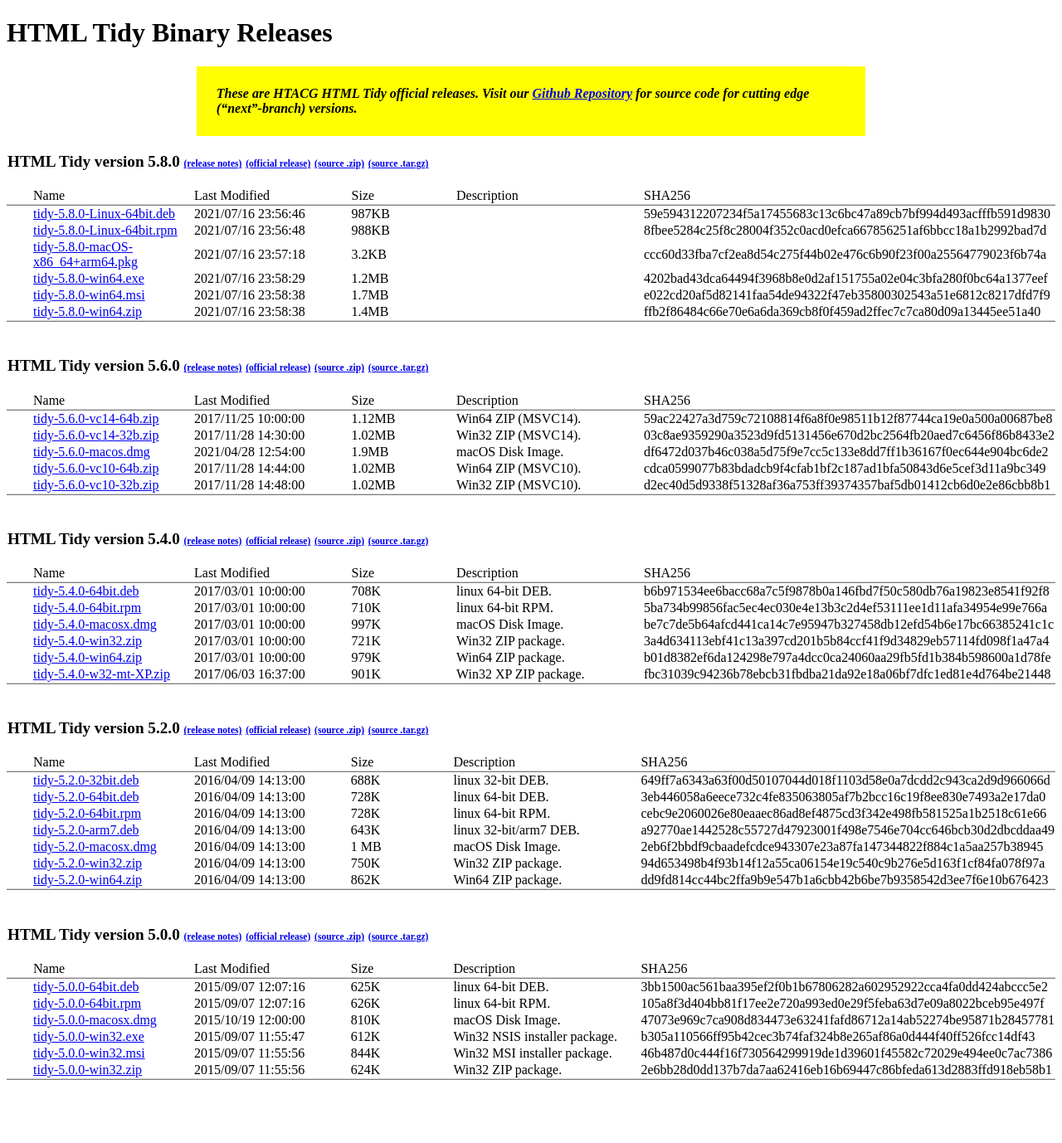
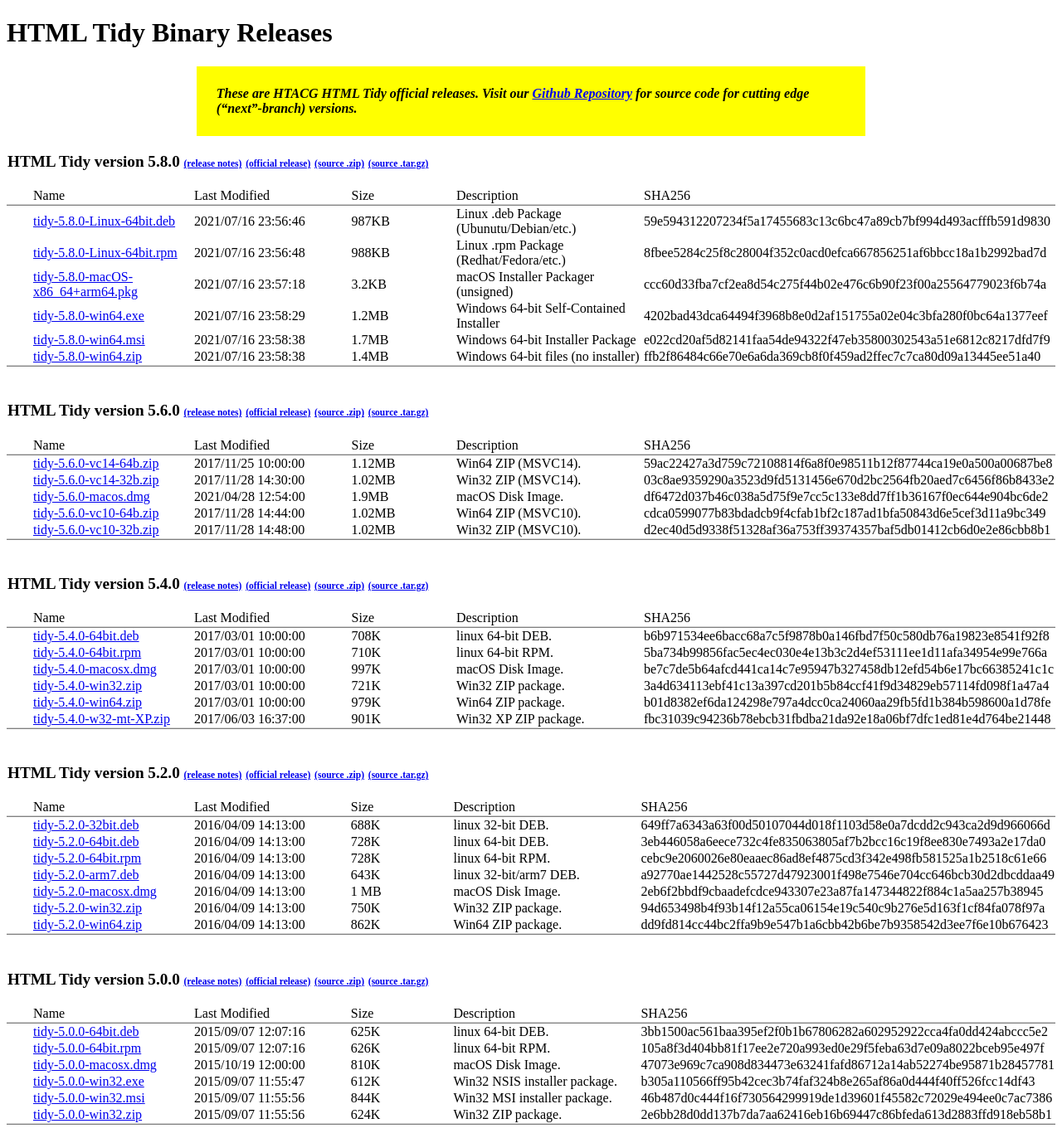
Before and after one commit to htacg/html-tidy.org.binaries, a Jekyll site: the page built from index.html, in a window 1280 px wide. Shown: the whole page at 83% size. Built offline with Jekyll 4.4.1, drawn with Linux system fonts in a browser that asks for light colours; before the commit the page ends 1324 px from its top, so only the background shows below that.

Commit message:
Need descriptions ;-)

```diff
--- a/_data/tidy.yml
+++ b/_data/tidy.yml
@@ -5,37 +5,37 @@
     - filename: tidy-5.8.0-Linux-64bit.deb
       filesize: 987KB
       modified: 2021/07/16 23:56:46
-      describe: ''
+      describe: Linux .deb Package (Ubunutu/Debian/etc.)
       sha256: 59e594312207234f5a17455683c13c6bc47a89cb7bf994d493acfffb591d9830
 
     - filename: tidy-5.8.0-Linux-64bit.rpm
       filesize: 988KB
       modified: 2021/07/16 23:56:48
-      describe: ''
+      describe: Linux .rpm Package (Redhat/Fedora/etc.)
       sha256: 8fbee5284c25f8c28004f352c0acd0efca667856251af6bbcc18a1b2992bad7d
 
     - filename: tidy-5.8.0-macOS-x86_64+arm64.pkg
       filesize: 3.2KB
       modified: 2021/07/16 23:57:18
-      describe: ''
+      describe: macOS Installer Packager (unsigned)
       sha256: ccc60d33fba7cf2ea8d54c275f44b02e476c6b90f23f00a25564779023f6b74a
 
     - filename: tidy-5.8.0-win64.exe
       filesize: 1.2MB
       modified: 2021/07/16 23:58:29
-      describe: ''
+      describe: Windows 64-bit Self-Contained Installer
       sha256: 4202bad43dca64494f3968b8e0d2af151755a02e04c3bfa280f0bc64a1377eef
 
     - filename: tidy-5.8.0-win64.msi
       filesize: 1.7MB
       modified: 2021/07/16 23:58:38
-      describe: ''
+      describe: Windows 64-bit Installer Package
       sha256: e022cd20af5d82141faa54de94322f47eb35800302543a51e6812c8217dfd7f9
 
     - filename: tidy-5.8.0-win64.zip
       filesize: 1.4MB
       modified: 2021/07/16 23:58:38
-      describe: ''
+      describe: Windows 64-bit files (no installer)
       sha256: ffb2f86484c66e70e6a6da369cb8f0f459ad2ffec7c7ca80d09a13445ee51a40
 
 - release: 5.6.0
```
